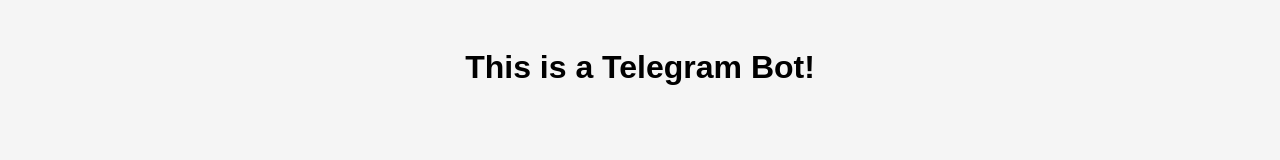
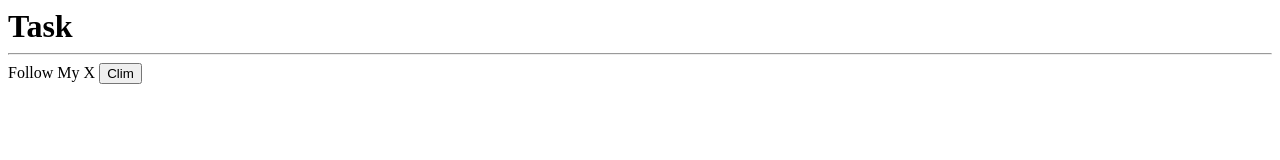
Before and after one commit to nahidhk/icx, a plain HTML site: page index.html in a window 1280 px wide. Drawn offline with Linux system fonts and the light colour scheme.

Commit message:
my icx commit

```diff
--- a/index.html
+++ b/index.html
@@ -1,17 +1,27 @@
 <!DOCTYPE html>
-<html>
+<html lang="en">
 <head>
   <meta charset="UTF-8">
-  <title>ICX Mini App</title>
-  <script src="https://telegram.org/js/telegram-web-app.js"></script>
-  <style>
-    body { background: #f5f5f5; font-family: sans-serif; text-align: center; padding: 20px; }
-    button { padding: 10px 20px; margin-top: 20px; font-size: 18px; }
-  </style>
+  <meta name="viewport" content="width=device-width, initial-scale=1.0">
+  <title>Telegram Bot</title>
 </head>
+<style>
+h1{
+  margin: 0;
+  padding: 0;
+
+}
+</style>
 <body>
   <h1>
-    This is a Telegram Bot!
+    <h1>Task</h1>
+    <hr>
+    <div>
+      Follow My X
+      <button>
+        Clim
+      </button>
+    </div>
   </h1>
 </body>
 </html>
```
